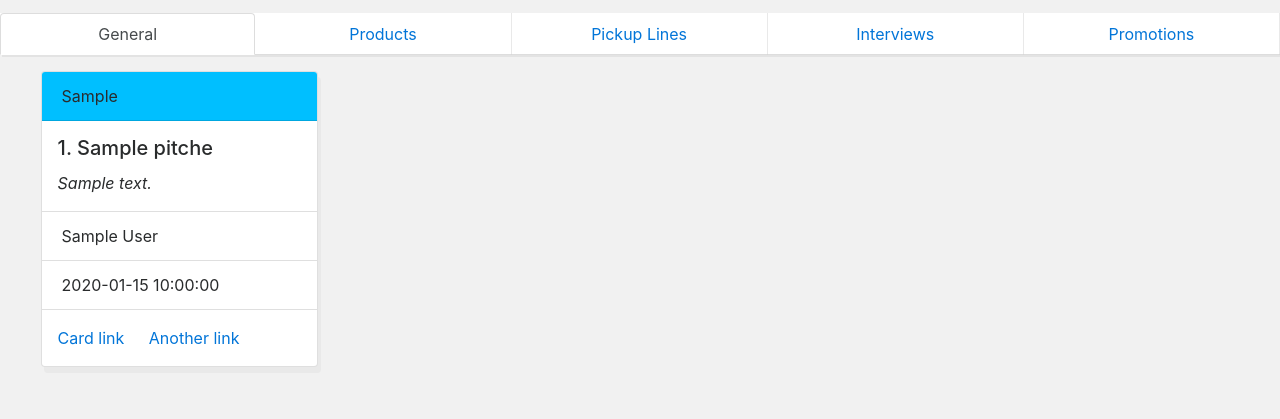
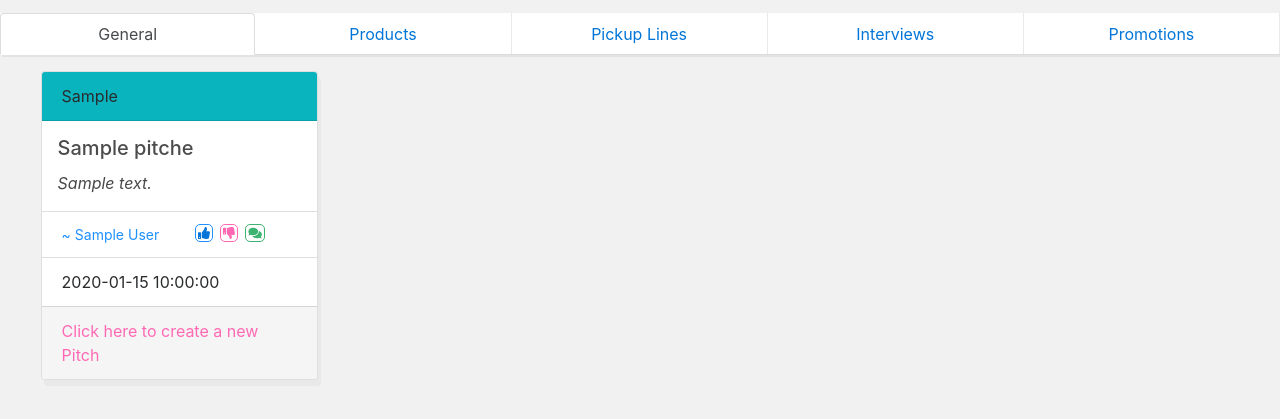
Before and after one commit to JamesKimari/Pitchez, a Flask app: page / in a window 1280 px wide. Shown: the part 56-475 px from the top of the page. Run offline with Flask 2, Linux system fonts and the light colour scheme; a user stored in the database is signed in; tables that the repository leaves empty hold one stand-in row (values such as "Sample post"); some libraries are stand-ins or nearby versions.

Commit message:
restyled the cards that display the pitches

```diff
--- a/app/templates/macros.html
+++ b/app/templates/macros.html
@@ -1,20 +1,22 @@
 {% macro displayPitchList(pitch_list) %} {% for pitch in pitch_list %}
 
-<div class="col-md-3 col-sm-6 col-xs-6" id = 'pitch'>
+<div class="col-md-3 col-sm-6 col-xs-6" id='pitch'>
     <div class="card">
         <div class="card-header">{{pitch.category}}</div>
         <div class="card-body">
-            <h5 class="card-title">{{pitch.id}}. {{pitch.title}}</h5>
-            <p class="card-text"><i>{{pitch.pitch_content}}</i></p>
+            <h5 class="card-title" style="color: rgba(0, 0, 0, 0.7);">{{pitch.title}}</h5>
+            <p class="card-text" style="color: rgb(73, 72, 72);">
+                <i>{{pitch.pitch_content}}</i>
+            </p>
         </div>
         <ul class="list-group list-group-flush">
-            <li class="list-group-item">{{pitch.author}}</li>
+            <li class="list-group-item" style="font-size: 14px; color: dodgerblue;">~ {{pitch.author}}<a href=""><span class="fas fa-thumbs-up"></span></a>&ensp;<a href=""><span class="fas fa-thumbs-down"></span></a>&ensp;<a href=""><span class="fas fa-comments"></span></a>
+            </li>
             <li class="list-group-item">{{pitch.published_at}}</li>
+            <li class="list-group-item" style="background-color: whitesmoke;">
+                <a href="{{url_for('main.new_pitch')}}" class="new_pitch">
+                    <span id = "new_pitch">Click here to create a new Pitch<span></a></li>
         </ul>
-        <div class="card-body">
-            <a href="#" class="card-link">Card link</a>
-            <a href="#" class="card-link">Another link</a>
-        </div>
     </div>
 </div>
 
@@ -24,7 +26,7 @@
     }
 
     .card-header {
-        background-color: deepskyblue;
+        background-color: #09b4be;
     }
 
     .card {
@@ -34,6 +36,40 @@
     #pitch {
         padding-bottom: 1em;
     }
+
+    .fa-thumbs-up {
+        border: 1px solid dodgerblue;
+        padding: 2px;
+        font-size: 18px;
+        border-radius: 5px;
+        margin-left: 2em;
+    }
+
+    .fa-thumbs-down {
+        color: hotpink;
+        border: 1px solid hotpink;
+        font-size: 18px;
+        border-radius: 5px;
+        padding: 2px;
+
+    }
+
+    .fa-comments {
+        color: mediumseagreen;
+        border: 1px solid mediumseagreen;
+        font-size: 18px;
+        border-radius: 5px;
+        padding: 2px;
+    }
+
+    #new_pitch {
+        color: hotpink;
+    }
+
+   .new_pitch:hover {
+        text-decoration-color: dodgerblue;
+    }
+
 </style>
 
 {% endfor %} {% endmacro %}
```
